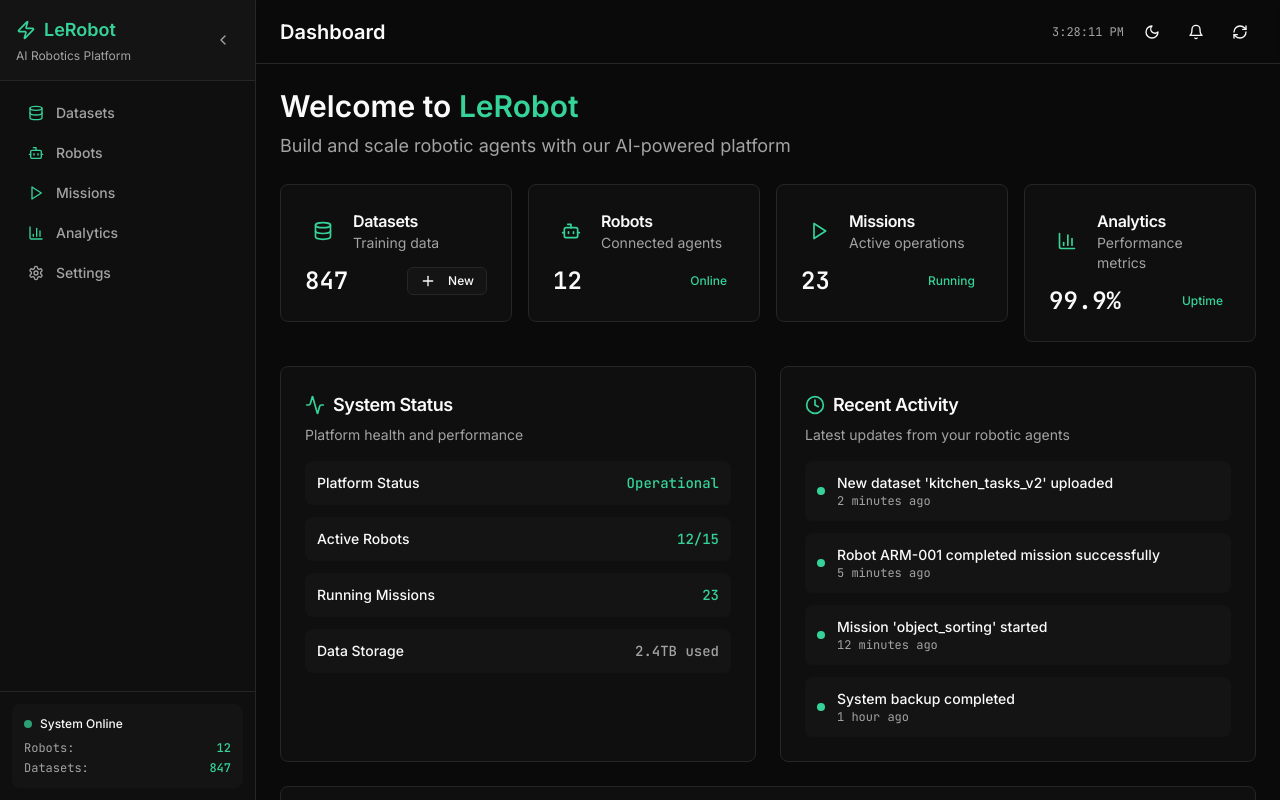
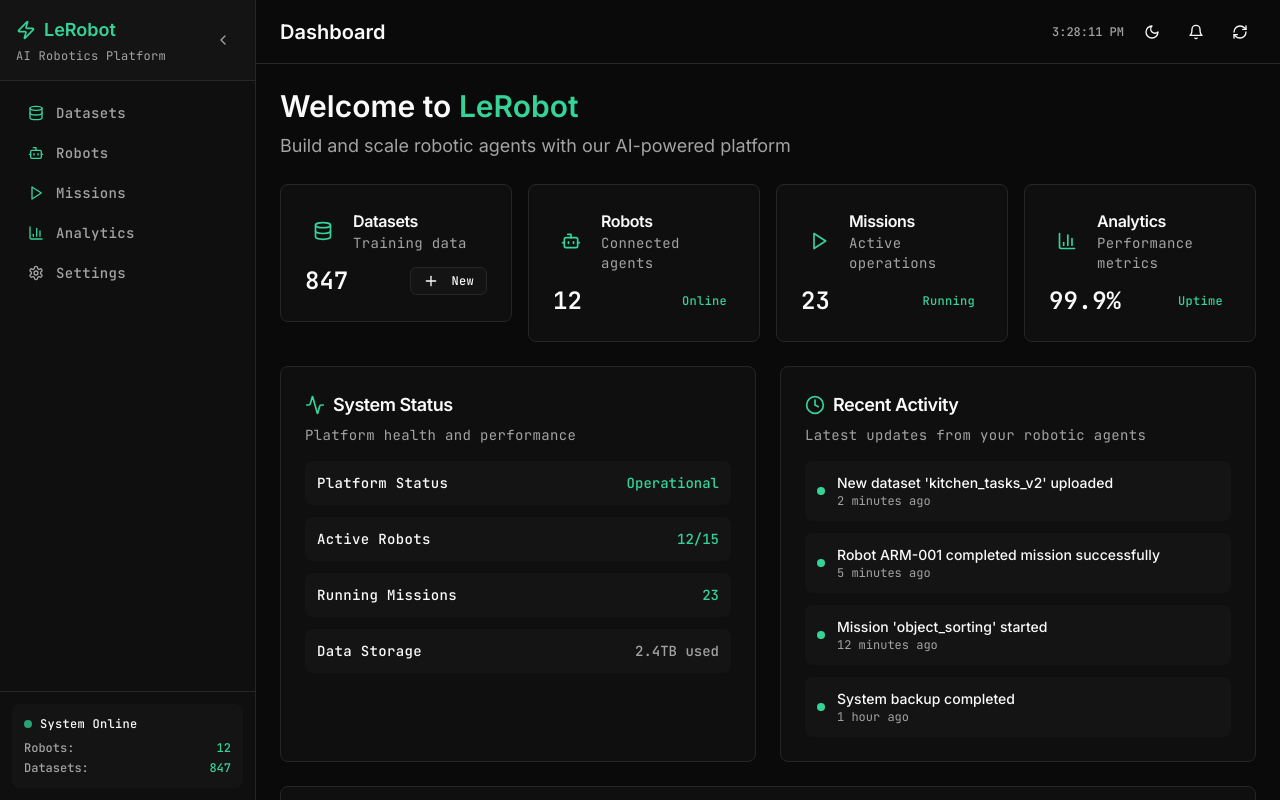
Before and after one commit to cerealkiller2527/HCL-QA-Agent, a Next.js app: page / in a window 1280 px wide. Built offline with nearby package versions, Linux system fonts and the light colour scheme.

Commit message:
feat: enhance UI with JetBrains Mono and theme transition
Add JetBrains Mono font and smooth circle transition for theme toggle.

#VERCEL_SKIP

```diff
--- a/app/(dashboard)/layout.tsx
+++ b/app/(dashboard)/layout.tsx
@@ -48,7 +48,7 @@ export default function DashboardLayout({
                   <Zap className="h-5 w-5 text-lerobot-primary" />
                   <h1 className="font-heading text-lg font-semibold text-lerobot-primary">LeRobot</h1>
                 </div>
-                <p className="text-xs text-muted-foreground">AI Robotics Platform</p>
+                <p className="text-xs text-muted-foreground font-mono-label">AI Robotics Platform</p>
               </div>
             )}
             <Button
@@ -80,7 +80,7 @@ export default function DashboardLayout({
                   )}
                 >
                   <item.icon className={cn("h-4 w-4 flex-shrink-0", isActive ? "text-white" : item.color)} />
-                  {!sidebarCollapsed && <span className="font-medium text-sm">{item.name}</span>}
+                  {!sidebarCollapsed && <span className="font-medium text-sm font-mono-label">{item.name}</span>}
                 </Button>
               </Link>
             )
@@ -92,9 +92,9 @@ export default function DashboardLayout({
             <div className="bg-layer-2 rounded-lg p-3 space-y-2 layer-depth">
               <div className="flex items-center gap-2">
                 <div className="w-2 h-2 bg-lerobot-primary rounded-full status-pulse" />
-                <span className="text-xs font-medium">System Online</span>
+                <span className="text-xs font-medium font-mono-label">System Online</span>
               </div>
-              <div className="text-xs text-muted-foreground space-y-1 font-mono-tech">
+              <div className="text-xs text-muted-foreground space-y-1 font-mono-data">
                 <div className="flex justify-between">
                   <span>Robots:</span>
                   <span className="text-lerobot-primary font-medium">12</span>
@@ -119,7 +119,7 @@ export default function DashboardLayout({
               </h2>
             </div>
             <div className="flex items-center gap-3">
-              <div className="text-xs text-muted-foreground font-mono-tech">{new Date().toLocaleTimeString()}</div>
+              <div className="text-xs text-muted-foreground font-mono-data">{new Date().toLocaleTimeString()}</div>
               <ThemeToggle />
               <Button variant="ghost" size="icon" className="h-8 w-8">
                 <Bell className="h-4 w-4" />
--- a/app/(dashboard)/page.tsx
+++ b/app/(dashboard)/page.tsx
@@ -23,14 +23,14 @@ export default function DashboardPage() {
                 </div>
                 <div>
                   <CardTitle className="text-base font-heading">Datasets</CardTitle>
-                  <CardDescription className="text-sm">Training data</CardDescription>
+                  <CardDescription className="text-sm font-mono-label">Training data</CardDescription>
                 </div>
               </div>
             </CardHeader>
             <CardContent>
               <div className="flex items-center justify-between">
-                <div className="text-2xl font-semibold font-mono-tech">847</div>
-                <Button size="sm" variant="outline" className="h-7 text-xs bg-layer-2 hover:bg-layer-3">
+                <div className="text-2xl font-semibold font-mono-data">847</div>
+                <Button size="sm" variant="outline" className="h-7 text-xs bg-layer-2 hover:bg-layer-3 font-mono-label">
                   <Plus className="h-3 w-3 mr-1" />
                   New
                 </Button>
@@ -48,14 +48,14 @@ export default function DashboardPage() {
                 </div>
                 <div>
                   <CardTitle className="text-base font-heading">Robots</CardTitle>
-                  <CardDescription className="text-sm">Connected agents</CardDescription>
+                  <CardDescription className="text-sm font-mono-label">Connected agents</CardDescription>
                 </div>
               </div>
             </CardHeader>
             <CardContent>
               <div className="flex items-center justify-between">
-                <div className="text-2xl font-semibold font-mono-tech">12</div>
-                <div className="text-xs text-lerobot-primary font-medium bg-lerobot-primary/10 px-2 py-1 rounded">
+                <div className="text-2xl font-semibold font-mono-data">12</div>
+                <div className="text-xs text-lerobot-primary font-medium bg-lerobot-primary/10 px-2 py-1 rounded font-mono-label">
                   Online
                 </div>
               </div>
@@ -72,14 +72,14 @@ export default function DashboardPage() {
                 </div>
                 <div>
                   <CardTitle className="text-base font-heading">Missions</CardTitle>
-                  <CardDescription className="text-sm">Active operations</CardDescription>
+                  <CardDescription className="text-sm font-mono-label">Active operations</CardDescription>
                 </div>
               </div>
             </CardHeader>
             <CardContent>
               <div className="flex items-center justify-between">
-                <div className="text-2xl font-semibold font-mono-tech">23</div>
-                <div className="text-xs text-lerobot-primary font-medium bg-lerobot-primary/10 px-2 py-1 rounded">
+                <div className="text-2xl font-semibold font-mono-data">23</div>
+                <div className="text-xs text-lerobot-primary font-medium bg-lerobot-primary/10 px-2 py-1 rounded font-mono-label">
                   Running
                 </div>
               </div>
@@ -96,14 +96,14 @@ export default function DashboardPage() {
                 </div>
                 <div>
                   <CardTitle className="text-base font-heading">Analytics</CardTitle>
-                  <CardDescription className="text-sm">Performance metrics</CardDescription>
+                  <CardDescription className="text-sm font-mono-label">Performance metrics</CardDescription>
                 </div>
               </div>
             </CardHeader>
             <CardContent>
               <div className="flex items-center justify-between">
-                <div className="text-2xl font-semibold font-mono-tech">99.9%</div>
-                <div className="text-xs text-lerobot-primary font-medium bg-lerobot-primary/10 px-2 py-1 rounded">
+                <div className="text-2xl font-semibold font-mono-data">99.9%</div>
+                <div className="text-xs text-lerobot-primary font-medium bg-lerobot-primary/10 px-2 py-1 rounded font-mono-label">
                   Uptime
                 </div>
               </div>
@@ -119,7 +119,7 @@ export default function DashboardPage() {
               <Activity className="h-5 w-5 text-lerobot-primary" />
               System Status
             </CardTitle>
-            <CardDescription>Platform health and performance</CardDescription>
+            <CardDescription className="font-mono-label">Platform health and performance</CardDescription>
           </CardHeader>
           <CardContent className="space-y-3">
             {[
@@ -129,8 +129,8 @@ export default function DashboardPage() {
               { label: "Data Storage", value: "2.4TB used", color: "text-muted-foreground" },
             ].map((item, index) => (
               <div key={index} className="flex items-center justify-between p-3 rounded-lg bg-layer-2">
-                <span className="text-sm font-medium">{item.label}</span>
-                <span className={`font-mono-tech text-sm font-medium ${item.color}`}>{item.value}</span>
+                <span className="text-sm font-medium font-mono-label">{item.label}</span>
+                <span className={`font-mono-data text-sm font-medium ${item.color}`}>{item.value}</span>
               </div>
             ))}
           </CardContent>
@@ -142,7 +142,7 @@ export default function DashboardPage() {
               <Clock className="h-5 w-5 text-lerobot-primary" />
               Recent Activity
             </CardTitle>
-            <CardDescription>Latest updates from your robotic agents</CardDescription>
+            <CardDescription className="font-mono-label">Latest updates from your robotic agents</CardDescription>
           </CardHeader>
           <CardContent>
             <div className="space-y-3">
--- a/app/globals.css
+++ b/app/globals.css
@@ -98,7 +98,7 @@
     /* Dark mode LeRobot colors */
     --lerobot-primary: 158 64% 52%;
     --lerobot-secondary: 220 13% 91%;
-    --lerobot-accent: 0 84% 60%;
+    --lerobot-accent: 0 0% 10%;
   }
 }
 
@@ -160,7 +160,7 @@
   }
   .hover-lift:hover {
     transform: translateY(-1px);
-    box-shadow: 0 4px 12px hsla(var(--foreground), 0.1);
+    box-shadow: 0 4px 12px hsla(var(--foreground), 0.1), 0 2px 4px hsla(var(--foreground), 0.06);
   }
 
   /* Status pulse animation */
@@ -177,6 +177,17 @@
   }
 }
 
+/* Theme transition overlay */
+.theme-transition {
+  position: fixed;
+  top: 0;
+  left: 0;
+  width: 100vw;
+  height: 100vh;
+  pointer-events: none;
+  z-index: 9999;
+}
+
 /* Updated font classes for cleaner look */
 @layer base {
   .font-heading {
@@ -187,4 +198,16 @@
     font-family: var(--font-jetbrains-mono), "Fira Code", monospace;
     font-variant-numeric: tabular-nums;
   }
+  /* Added more mono font usage classes */
+  .font-mono-data {
+    font-family: var(--font-jetbrains-mono), "Fira Code", monospace;
+    font-variant-numeric: tabular-nums;
+    font-weight: 500;
+  }
+  .font-mono-label {
+    font-family: var(--font-jetbrains-mono), "Fira Code", monospace;
+    font-size: 0.75rem;
+    font-weight: 400;
+    letter-spacing: 0.025em;
+  }
 }
--- a/components/theme-toggle.tsx
+++ b/components/theme-toggle.tsx
@@ -1,18 +1,68 @@
 "use client"
 import { Moon, Sun } from "lucide-react"
 import { useTheme } from "@/components/theme-provider"
-
 import { Button } from "@/components/ui/button"
+import { useRef } from "react"
 
 export function ThemeToggle() {
   const { theme, setTheme } = useTheme()
+  const buttonRef = useRef<HTMLButtonElement>(null)
+
+  const handleThemeToggle = () => {
+    if (!buttonRef.current) return
+
+    const rect = buttonRef.current.getBoundingClientRect()
+    const x = rect.left + rect.width / 2
+    const y = rect.top + rect.height / 2
+
+    // Create transition overlay
+    const overlay = document.createElement("div")
+    overlay.className = "theme-transition"
+
+    const circle = document.createElement("div")
+    circle.style.cssText = `
+      position: absolute;
+      left: ${x}px;
+      top: ${y}px;
+      width: 0;
+      height: 0;
+      border-radius: 50%;
+      background: ${theme === "light" ? "#0a0a0a" : "#ffffff"};
+      transform: translate(-50%, -50%);
+      transition: width 0.6s ease-out, height 0.6s ease-out;
+      z-index: 10000;
+    `
+
+    overlay.appendChild(circle)
+    document.body.appendChild(overlay)
+
+    // Trigger animation
+    requestAnimationFrame(() => {
+      const size = Math.max(window.innerWidth, window.innerHeight) * 2.5
+      circle.style.width = `${size}px`
+      circle.style.height = `${size}px`
+    })
+
+    // Change theme after animation starts
+    setTimeout(() => {
+      setTheme(theme === "light" ? "dark" : "light")
+    }, 300)
+
+    // Clean up
+    setTimeout(() => {
+      if (document.body.contains(overlay)) {
+        document.body.removeChild(overlay)
+      }
+    }, 650)
+  }
 
   return (
     <Button
+      ref={buttonRef}
       variant="ghost"
       size="icon"
-      onClick={() => setTheme(theme === "light" ? "dark" : "light")}
-      className="relative overflow-hidden h-8 w-8"
+      onClick={handleThemeToggle}
+      className="relative overflow-hidden h-8 w-8 hover:bg-accent/50 transition-colors"
     >
       <Sun className="h-4 w-4 rotate-0 scale-100 transition-all dark:-rotate-90 dark:scale-0" />
       <Moon className="absolute h-4 w-4 rotate-90 scale-0 transition-all dark:rotate-0 dark:scale-100" />
```
